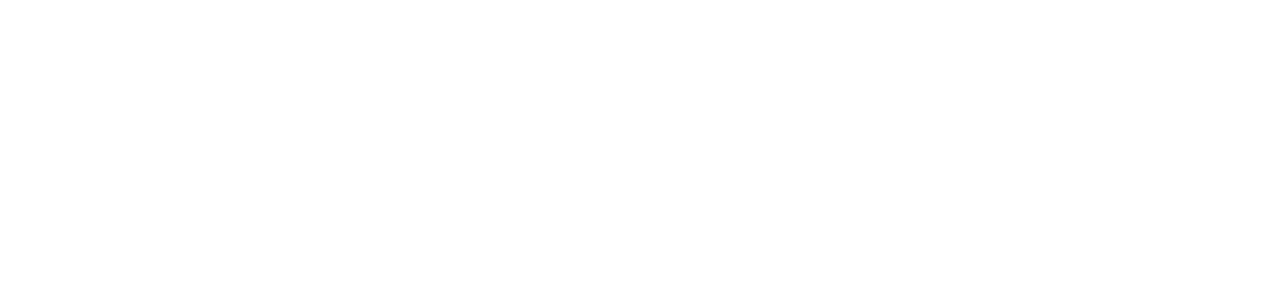
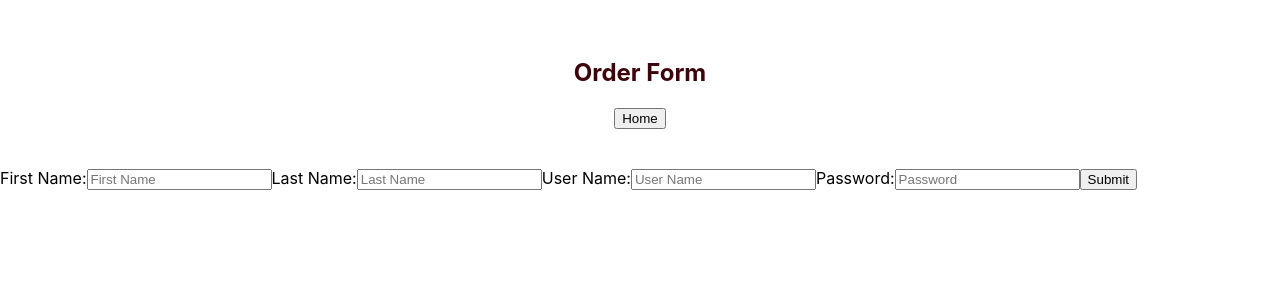
Before and after one commit to bw-sleeptracker/front-end, a React (Create React App) app: page / in a window 1280 px wide. Both pictures are taken after a click on the button "I'm a New User". Shown: the top 300 px of the page. Built offline with nearby package versions, Linux system fonts and the light colour scheme.

Commit message:
having old issues with module not found but its here, --all

```diff
--- a/src/App.js
+++ b/src/App.js
@@ -3,7 +3,7 @@
 import { Switch, Route } from 'react-router-dom';
 
 // * utility  comp
-import PrivateRoute from './components/PrivateRoute';
+// import PrivateRoute from './components/PrivateRoute';
 
 // * styling
 // commented out because of no css folder
--- a/src/components/LoginPage.js
+++ b/src/components/LoginPage.js
@@ -1,7 +1,7 @@
 // * dependencies
 import React, { useState } from 'react';
 import axios from 'axios';
-import * as Yup from 'yup';
+import * as yup from 'yup';
 
 
 
--- a/src/components/SignUpForm.js
+++ b/src/components/SignUpForm.js
@@ -1,17 +1,161 @@
-// * dependencies:
 
-import React, { } from "react"
-import axios from 'axios';
-import * as Yup from "yup"
+import React, { useState } from "react";
+import { Route, Link } from "react-router-dom";
+import * as yup from "yup";
+import axios from "axios";
+import styled from "styled-components";
 
+// working on Yup
+ const fromSchema = yup.object().shape({
+    firstname: yup.string().required("Name is required"),
+    lastname: yup.string().required("Last Name is required"),
+    username: yup.string().required("User Name is required"),
+    password: yup.string().required("Password is Required"),
+  });
 
-function SignUpForm() {
-    return(
-        <div>
+export default function SignUpForm() {
 
+    const [forms, setForms] = useState({
+      firstname: "",
+      lastname: "",
+      username: "",
+      password: ""
+    });
+
+    // making error state
+    const [errorState, setErrorState] = useState({
+      firstname: "",
+      lastname: "",
+      username: "",
+      password: ""
+    });
+
+    // try to validate
+    const validate = (e) => {
+      let value = e.target.type === "name" ? e.target.name : e.target.value;
+      yup
+        .reach(fromSchema, e.target.name)
+        .validate(value)
+        .then((valid) => {
+          setErrorState({
+            ...errorState,
+            [e.target.name]: "",
+          });
+        })
+        .catch((err) => {
+          console.log(err.errors);
+          setErrorState({
+            ...errorState,
+            [e.target.name]: err.errors[0],
+          });
+        });
+    };
+
+    // submit
+    const submitHandler = (e) => {
+      e.preventDefault();
+      console.log("form submitted!");
+
+      axios
+        .post("", forms)
+        .then((response) => console.log(response))
+        .catch((err) => console.log(err));
+    };
+
+    //
+    const myOnChange = (e) => {
+      //  console.log(myOnChange)
+      e.persist();
+      validate(e);
+      let value = e.target.name === "name" ? e.target.text : e.target.value;
+      setForms({ ...forms, [e.target.name]: value });
+    };
+
+    const FormHeader = styled.div`
+    display: flex;
+    flex-direction: column;
+    justify-content: center;
+    align-items: center;
+    padding: 3%;
+    color: #3d040b;
+    `;
+
+    return (
+    <Route>
+        <>
+        <FormHeader>
+        <h2>Order Form</h2>
+        <div className="home-button">
+          <Link to="/">
+            <button>Home</button>
+          </Link>{" "}
         </div>
+        </FormHeader>
+        </>
+        <form className="info" onSubmit={submitHandler}>
+            <label htmlFor="firstname=">
+          First Name:
+          <input
+            type="text"
+            name="firstname"
+            id="firstname"
+            placeholder="First Name"
+            value={forms.firstname}
+            onChange={myOnChange}
+          />
+          {errorState.firstname.length > 0 ? (
+            <p className="error">{errorState.firstname}</p>
+          ) : null}
+            </label>
+
+            <label htmlFor="lastname">
+          Last Name:
+          <input
+            type="text"
+            name="lastname"
+            id="lastname"
+            placeholder="Last Name"
+            value={forms.lastname}
+            onChange={myOnChange}
+          />
+          {errorState.lastname.length > 0 ? (
+            <p className="error">{errorState.lastname}</p>
+          ) : null}
+            </label>
+
+            <label htmlFor="username">
+          User Name:
+          <input
+            type="text"
+            name="username"
+            id="username"
+            placeholder="User Name"
+            value={forms.username}
+            onChange={myOnChange}
+          />
+          {errorState.username.length > 0 ? (
+            <p className="error">{errorState.username}</p>
+          ) : null}
+            </label>
+
+            <label htmlFor="password">
+          Password:
+          <input
+            type="password"
+            name="password"
+            id="password"
+            placeholder="Password"
+            value={forms.password}
+            onChange={myOnChange}
+          />
+          {errorState.password.length > 0 ? (
+            <p className="error">{errorState.password}</p>
+          ) : null}
+            </label>
+        <button className="formbutton" type="submit">
+          Submit
+        </button>
+      </form>
+    </Route>
     );
-
-}
-
-export default SignUpForm;
+  }
--- a/src/index.js
+++ b/src/index.js
@@ -3,7 +3,7 @@
 import ReactDOM from 'react-dom';
 import { BrowserRouter as Router } from 'react-router-dom';
 
-// import './index.css';
+import './index.css';
 // import * as serviceWorker from './serviceWorker';
 
 // * components:
```
